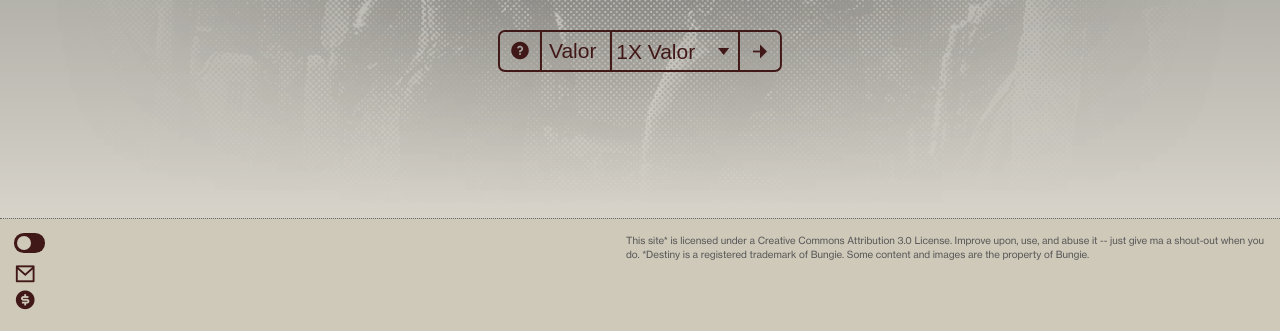
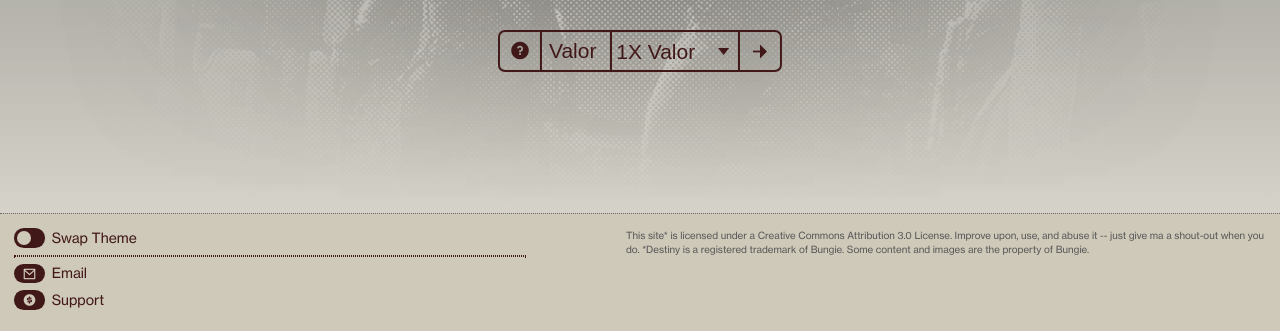
Before and after one commit to travisbuel/travisbuel.github.io, a plain HTML site: page index.html in a window 1280 px wide. Shown: the part 469-800 px from the top of the page. Drawn offline with nearby package versions, Linux system fonts and the light colour scheme.

Commit message:
Fixes to border-radius on form and Footer

```diff
--- a/css/styles.css
+++ b/css/styles.css
@@ -374,7 +374,6 @@ a:active {
 .theme-switch-wrapper {
 	cursor: pointer;
 	height: 1.4rem;
-	margin-bottom: 0.8rem;
 	display: flex;
 }
 
@@ -390,16 +389,14 @@ a:active {
 
 .theme-switch-wrapper span {
 	display: flex;
-	width: 0ch;
+	width: 10ch;
 	height: 3rem;
 	padding-top: 0.1rem;
-	overflow: hidden;
 	white-space: nowrap;
 }
 
 .theme-switch-wrapper:hover span {
 	display: flex;
-	width: 10ch;
 	color: var(--highlight);
 }
 
@@ -471,13 +468,21 @@ input:checked + .slider:before {
 }
 
 .footer-btn i {
-	font-size: 1.6rem;
+	width: 2.2rem;
+	height: 1.4rem;
+	background-color: var(--primary-color);
+	border-radius: 0.7rem;
+	color: var(--shadow);
+	font-size: 1rem;
 	line-height: 1rem;
 	display: flex;
+	flex-wrap: row nowrap;
+	align-items: center;
+	justify-content: center;
 }
 
-.footer-btn:hover {
-	color: var(--highlight);
+.footer-btn:hover i {
+	background-color: var(--highlight);
 }
 
 .footer-btn a {
@@ -487,19 +492,16 @@ input:checked + .slider:before {
 .footer-btn span {
 	white-space: nowrap;
 	display: flex;
-	width: 0ch;
-	overflow: hidden;
-	margin-left: 0.3rem;
+	width: 10ch;
 	position: absolute;
 	bottom: 0;
-	left: 1.6rem;
+	left: 2.2rem;
+	top: 0.1rem;
 }
 .footer-btn:hover span {
 	white-space: nowrap;
 	display: flex;
-	width: 7ch;
-	overflow: hidden;
-	margin-left: 0.3rem;
+	color: var(--highlight);
 }
 
 .footer-info {
@@ -557,6 +559,7 @@ select {
 	outline: none;
 	color: var(--primary-color);
 	border: 2px solid var(--primary-color);
+	border-radius: 0;
 	background: rgba(0, 0, 0, 0);
 	appearance: none;
 	-webkit-appearance: none;
@@ -760,3 +763,8 @@ select:hover {
 	color: var(--bg-color);
 	z-index: 2;
 }
+
+hr {
+	border: 1px dotted var(--primary-color);
+	margin: 0.5rem 0 0.5rem 0;
+}
--- a/index.html
+++ b/index.html
@@ -185,14 +185,16 @@
 					</label>
 					<span>&nbsp;&nbsp;Swap Theme</span>
 				</div>
+				<hr />
 				<span class="footer-btn email">
 					<a href="mailto:travisbuel@gmail.com?subject=ValorCalc"
-						><i class="ri-mail-line"></i><span>Email</span></a
+						><i class="ri-mail-line"></i><span>&nbsp;&nbsp;Email</span></a
 					>
 				</span>
 				<span class="footer-btn support">
 					<a href="https://cash.me/$travisbuel"
-						><i class="ri-money-dollar-circle-fill"></i><span>Support</span></a
+						><i class="ri-money-dollar-circle-fill"></i
+						><span>&nbsp;&nbsp;Support</span></a
 					>
 				</span>
 			</div>
```
